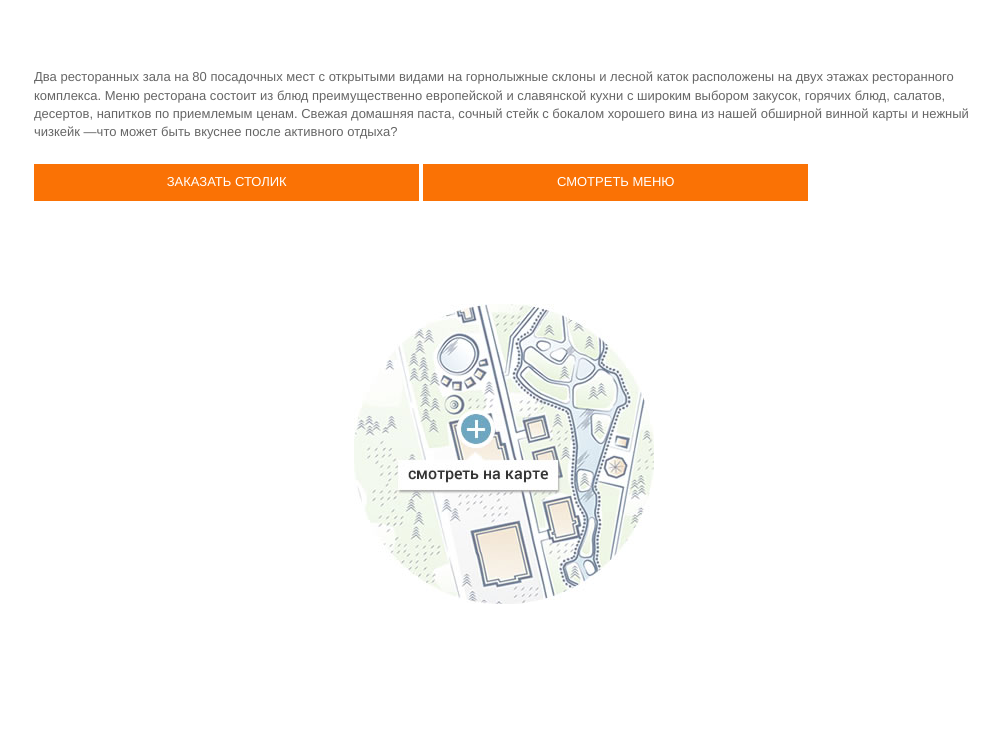
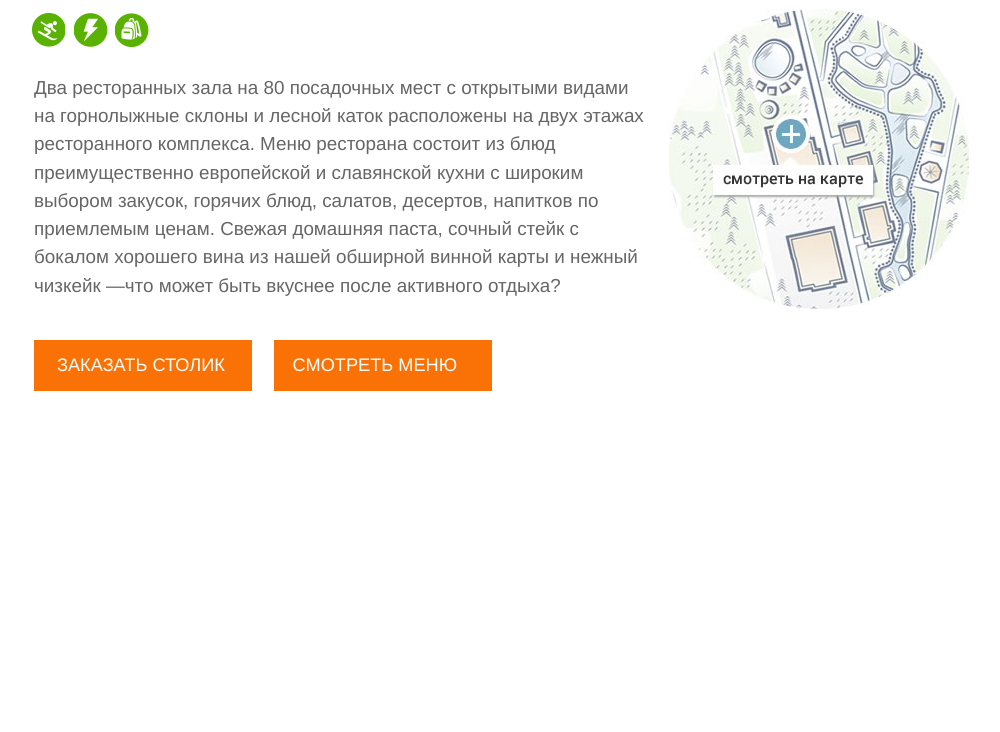
Before and after one commit to OlegZnamenskii/html_group_8_homework_37_Oleg_Znamenskii, a plain HTML site: page index.html in a window 1280 px wide. Shown: the part 261-993 px from the top of the page, without its empty margins (136-1136 px from the left). After the commit the page ends 874 px from the top, so only its background shows below. Drawn offline with Linux system fonts and the light colour scheme.

Commit message:
add @media screen min-width 360 - 1920px

```diff
--- a/css/style.css
+++ b/css/style.css
@@ -93,3 +93,104 @@ a {
 .btn-menu:hover::after {
 	display: inline-block;
 }
+@media screen and (min-width: 360px) {
+	.btn  {
+		width: 33%;
+	}
+	h3 {
+		font-size: 2em;
+	}
+}
+@media screen and (min-width: 600px) {
+	.ic {
+		padding: 3%;
+	}
+	p {
+		font-size: 1.5em;
+	}
+	.btn {
+		margin: 1% 3%;
+		font-size: 1.3em;
+	}
+	.btn-menu::after {
+		top: 32%;
+		right: 6%;
+	}
+}
+@media screen and (min-width: 768px) {
+	.ic {
+		padding: 3%;
+	}
+	.btn {
+		margin: 1% 5%;
+	}
+	.btn-menu::after {
+		top: 30%;
+		right: 13%;
+	}
+	.img-wrap {
+		margin: 0 auto;
+	}
+}
+@media screen and (min-width: 980px) {
+	p {
+		font-size: 1.4em
+	}
+}
+@media screen and (min-width: 1024px) {
+
+	h3 {
+		font-size: 4em;
+		font-weight: normal;
+		margin-bottom: 2.25%;
+	}
+	.text {
+		width: 65%;
+	}
+	.ic {
+		padding: 3% 2% 3% 3.5%;
+		margin-right: 1.5%;
+	}
+	.ic-two {
+		padding: 3% 2% 3% 3%;
+		margin-right: 0.6%;
+	}
+	.ic::before {
+		right: 3px;
+	}
+	p {
+		font-size: 1.45em;
+		margin: 3.1% 0 5.5% 0;
+		line-height: 1.5;
+
+	}
+	.btn {
+		background: #FA7205;
+		padding: 2.2% 3.2% 2% 2.5%;
+		transition: all .5s;
+		display: inline-block;
+		margin: 1% 3% 0 0;
+		width: 30%;
+		font-size: 1.4em;
+	}
+	.btn-menu{
+		padding: 2.2% 4.2% 2% 1.5%;
+	}
+
+	.btn-menu::after {
+		top: 37%;
+		right: 11%;
+	}
+	.img-wrap {
+		width: 32%;
+		max-width: 300px;
+		margin: -0.4% 0.5% 0 0;
+		float: right;
+	}
+}
+@media screen and (min-width: 1920px) {
+	.container {
+		max-width: 1800px;
+		padding: 0;
+	}
+}
```
